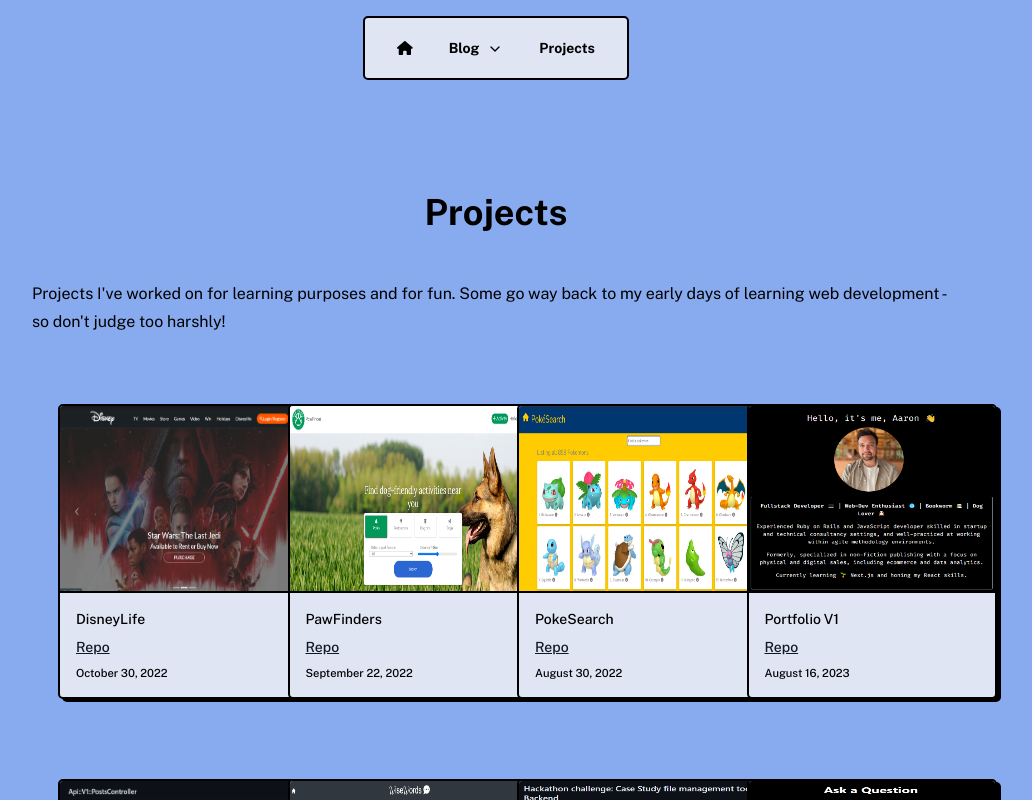
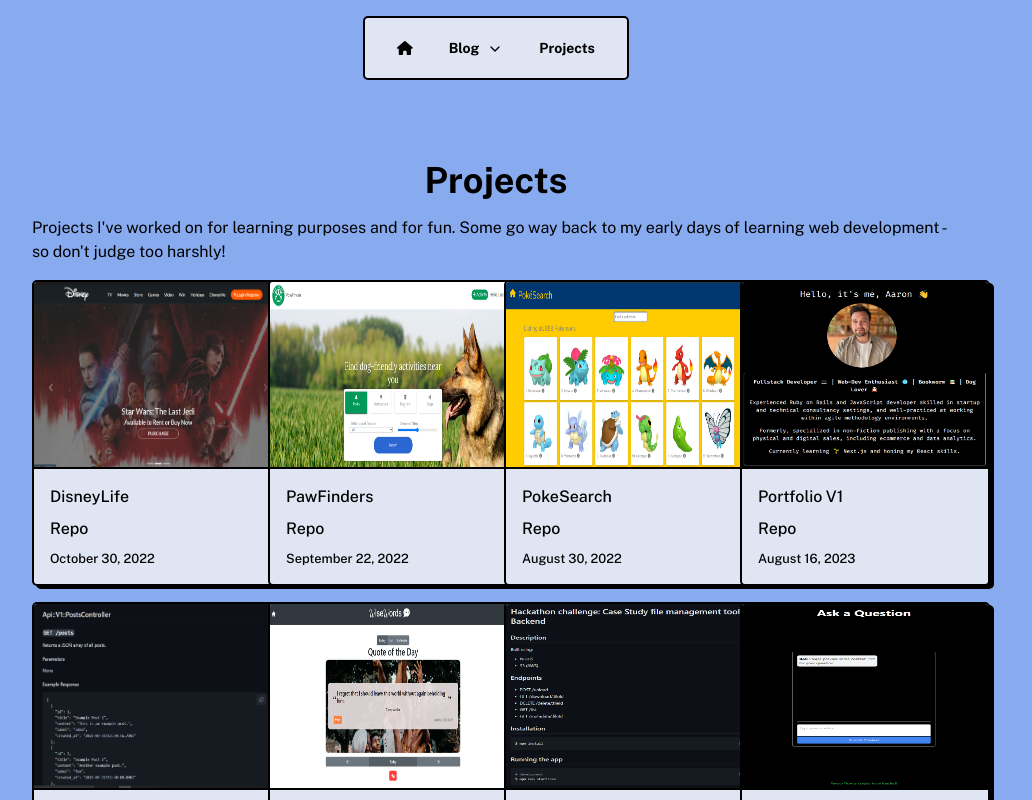
Before and after one commit to lambley/portfolio-v2, a Next.js app: page /projects in a window 1280 px wide. Shown: the top 800 px of the page, without its empty margins (144-1176 px from the left). Built offline with nearby package versions, Linux system fonts and the light colour scheme.

Commit message:
Remove prose class from projects layout for simplified styling

```diff
--- a/app/projects/layout.tsx
+++ b/app/projects/layout.tsx
@@ -1,3 +1,3 @@
 export default function MdxLayout({ children }: { children: React.ReactNode }) {
-  return <div className="prose max-w-none my-16">{children}</div>;
+  return <div className="my-16">{children}</div>;
 }
```
